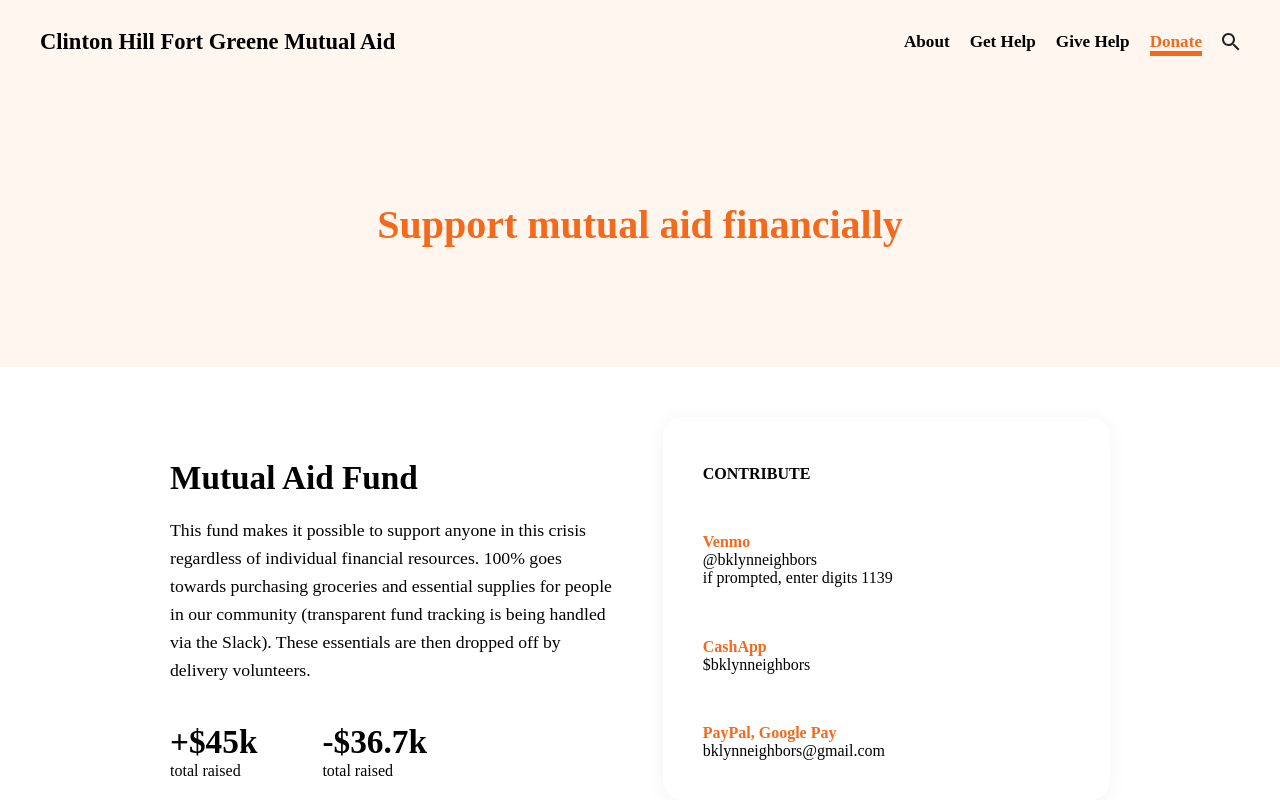
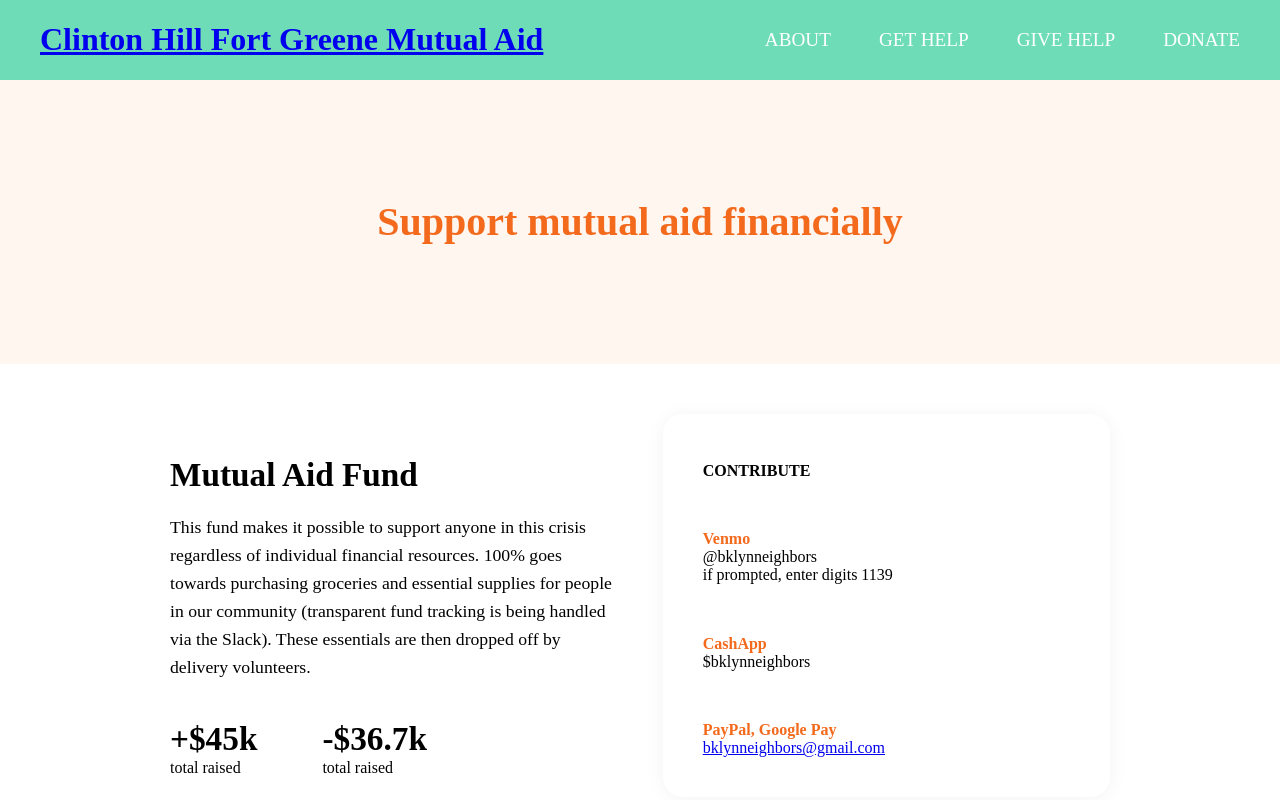
Before and after one commit to RodEsp/chfgma.org, a React (Create React App) app: page /donate in a window 1280 px wide. Built offline with nearby package versions, Linux system fonts and the light colour scheme; a web font is replaced by a local one.

Commit message:
basic responsive sticky nav

```diff
--- a/src/components/layout/Header.css
+++ b/src/components/layout/Header.css
@@ -1,4 +1,232 @@
-.header {
+/* Mobile First */
+/* navigation styles start here */
+
+header {
+    /* TODO: Dynamic background color */
+    background: var(--background);
+    text-align: center;
+    position: sticky;
+    z-index: 9999;
+    width: 100%;
+}
+
+header.about {
+    background: var(--background-about);
+}
+
+header.get-help {
+    background: var(--background-get-help);
+}
+
+header.give-help {
+    background: var(--background-give-help);
+}
+
+header.donate {
+    background: var(--background-donate);
+}
+
+.nav-toggle {
+    display: none;
+}
+
+.nav-toggle-label {
+    position: absolute;
+    top: 0;
+    /* top: 9%; */
+    left: 0;
+    margin-left: 1em;
+    height: 100%;
+    display: flex;
+    align-items: center;
+    cursor: pointer;
+}
+
+/* TODO: Use this same logic to create that bottom line for the nav links */
+.nav-toggle-label span,
+.nav-toggle-label span::before,
+.nav-toggle-label span::after
+{
+    position: relative;
+    display: block;
+    background: #ffffff;
+    height: 2px;
+    width: 2em;
+    border-radius: 2px;
+}
+
+.nav-toggle-label span::before,
+.nav-toggle-label span::after {
+    content: '';
+    position: absolute;
+}
+
+.nav-toggle-label span::before {
+    bottom: 7px;
+}
+
+.nav-toggle-label span::after {
+    top: 7px;
+}
+
+
+nav {
+    position: absolute;
+    text-align: left;
+    top: 100%;
+    left: 0;
+    width: 100%;
+    /* TOOD: make background color dynamic based on page */
+    background-color: var(--background);
+    /* Toggle Animation - collapse/expand */
+    transform: scale(1, 0);
+    transform-origin: top;
+    transition: transform 400ms ease-in-out;
+}
+
+nav ul {
+    margin: 0;
+    padding: 0;
+    list-style: none;
+}
+
+nav li {
+    margin-bottom: 1em;
+    margin-left: 1em;
+}
+
+nav a {
+    color: #ffffff;
+    text-decoration: none;
+    font-size: 1.2rem; /* TODO: change later? */
+    text-transform: uppercase;
+    /* Toggle Animation - Collapse */
+    opacity: 0;
+    transition: opacity 150ms ease-in-out;
+}
+
+nav a:hover {
+    /* TODO: change hover later */
+    color: #000;
+}
+
+/* The ~ looks for any preceding sibling, it doesn't have to be immediately after. */
+
+.nav-toggle:checked ~ nav {
+    /* Toggle Animation */
+    transform: scale(1, 1);
+}
+.nav-toggle:checked ~nav a {
+    /* Animation - Expand */
+    opacity: 1;
+    transition: opacity 250ms ease-in-out 250ms;
+}
+
+.logo.logo-long {
+    display: none;
+}
+
+@media screen and (min-width: 1260px) {
+    .logo.logo-long {
+        display: initial;
+    }
+    .logo.logo-short {
+        display: none;
+    }
+
+}
+
+/* Desktop Styles */
+@media screen and (min-width: 800px) {
+
+    header {
+        display: grid;
+        /* grid-template-columns: 1fr auto minmax(600px, 3fr) 1fr; */
+        grid-template-columns: minmax(10px, 40px) auto minmax(600px, 3fr) minmax(10px, 40px);
+    }
+
+    header nav {
+        background: none;
+    }
+    header.about nav {
+        background: var(--background-about);
+    }
+    header.get-help nav {
+        background: var(--background-get-help);
+    }
+    header.give-help nav {
+        background: var(--background-give-help);
+    }
+    header.donate nav {
+        background: var(--background-donate);
+    }
+
+    /* Logo */
+    .logo {
+        grid-column: 2 / 3;
+    }
+
+    .nav-toggle-label {
+        display: none;
+    }
+
+    /* nav */
+    nav {
+        /* The all takes off all the styles on the nav */
+        all: unset;
+        grid-column: 3/4;
+        display: flex;
+        justify-content: flex-end;
+        align-items: center;
+    }
+    nav ul {
+        display: flex;
+        justify-content: flex-end;
+    }
+    nav li {
+        margin-left: 3em;
+        margin-bottom: 0;
+    }
+    nav a {
+        opacity: 1;
+        position: relative;
+    }
+
+    nav a::after {
+        content: '';
+        display: block;
+        height: 5px;
+        /* TODO: change color to match page font color */
+        background: black;
+        position: absolute;
+        bottom: -.75em;
+        left: 0;
+        right: 0;
+        border-radius: 20px;
+
+        /* Animation */
+        transform: scale(0, 1);
+        transition: transform ease-in-out 250ms;
+    }
+
+    nav a:hover::after {
+        transform: scale(1,1);
+    }
+}
+
+
+
+
+
+
+
+
+
+
+
+
+
+/* .header {
     font-style: normal;
     background-color: transparent;
 }
@@ -57,4 +285,4 @@ a {
 .is-active.donate-link {
     color: #F36A1D;
     border-bottom: 5px solid #F36A1D;
-}
+} */
--- a/src/components/layout/Header.js
+++ b/src/components/layout/Header.js
@@ -6,6 +6,32 @@ import "./Header.css"
 import magnifyingGlassSVG from "../../assets/icons/icon-magnifying-glass.svg"
 
 // TODO: responsive header for mobile with hamburger
+
+function ResponsiveHeader() {
+  console.log("Responsive Header")
+
+  return (
+    <header className="responsive-header">
+      <h1 className="logo logo-long"><NavLink to="/" exact={true}>Clinton Hill Fort Greene Mutual Aid</NavLink></h1>
+      <h1 className="logo logo-short"><NavLink to="/" exact={true}>Mutual Aid</NavLink></h1>
+      <input type="checkbox" id="nav-toggle" className="nav-toggle"/>
+      <nav>
+        <ul>
+          <li><NavLink to="/" exact={true} className="about-link" activeClassName='is-active'>About</NavLink></li>
+          <li><NavLink to="/get-help" className="get-help-link" activeClassName='is-active'>Get Help</NavLink></li>
+          <li><NavLink to="/give-help" className="give-help-link" activeClassName='is-active'>Give Help</NavLink></li>
+          <li><NavLink to="/donate" className="donate-link" activeClassName='is-active'>Donate</NavLink></li>
+          {/* <li><NavLink to="/search" className="link"><img src={magnifyingGlassSVG} alt="search icon"/></NavLink></li> */}
+        </ul>
+      </nav>
+      <label for="nav-toggle" className="nav-toggle-label">
+        <span></span>
+      </label>
+    </header>
+  )
+}
+
+export default ResponsiveHeader;
 
 function Header() {
   console.debug("Header")
@@ -27,9 +53,9 @@ function Header() {
           <li className="home"><NavLink to="/" exact={true}>Clinton Hill Fort Greene Mutual Aid</NavLink></li>
           <li className="link"><NavLink to="/" exact={true} className="about-link" activeClassName='is-active'>About</NavLink></li>
           <li className="link"><NavLink to="/get-help" className="get-help-link" activeClassName='is-active'>Get Help</NavLink></li>
-          <li className="link"><NavLink to="/give-help"  className="give-help-link" activeClassName='is-active'>Give Help</NavLink></li>
+          <li className="link"><NavLink to="/give-help" className="give-help-link" activeClassName='is-active'>Give Help</NavLink></li>
           <li className="link"><NavLink to="/donate" className="donate-link" activeClassName='is-active'>Donate</NavLink></li>
-          <li className="link"><NavLink to="/" className="link"><img src={magnifyingGlassSVG} alt="search icon" style={{margin: "7px 0 0 0"}}/></NavLink></li>
+          <li className="link"><NavLink to="/" className="link"><img src={magnifyingGlassSVG} alt="search icon" style={{ margin: "7px 0 0 0" }} /></NavLink></li>
         </ul>
       </nav>
     </header>
@@ -42,7 +68,9 @@ Header.propTypes = {
   }),
 }
 
-export default  Header;
+
+
+
 
 function getColorScheme(pathname) {
   console.log("getColorScheme :::", pathname)
--- a/src/components/pages/Donate.css
+++ b/src/components/pages/Donate.css
@@ -2,7 +2,7 @@
     color: #F36A1D;
 }
 .donate-background-color {
-    background-color: #FFF6F0;;
+    background-color: #FFF6F0;
 }
 
 .stats-wrapper {
--- a/src/index.css
+++ b/src/index.css
@@ -1,31 +1,47 @@
-body {
-  /* font-family: -apple-system, BlinkMacSystemFont, 'Segoe UI', 'Roboto', 'Oxygen', */
-    /* 'Ubuntu', 'Cantarell', 'Fira Sans', 'Droid Sans', 'Helvetica Neue', */
-    /* sans-serif; */
-  -webkit-font-smoothing: antialiased;
-  -moz-osx-font-smoothing: grayscale;
-  font-family: "Montserrat";
-}
-
-code {
-  font-family: source-code-pro, Menlo, Monaco, Consolas, 'Montserrat',
-    monospace;
-}
 
 @font-face {
   font-family: 'Montserrat';
   src: local('Montserrat'), url(./fonts/Montserrat/Montserrat-Regular.ttf) format('truetype');
 }
 
-html,body
-{
+*, *::before, *::after {
+  box-sizing: border-box;
+}
+
+:root {
+  --background: rgba(85, 214, 170, .85);
+  --background-about: rgba(241, 253, 247, 1);
+  --font-color-about: rgba(0, 158, 120, 1);
+  --background-get-help: rgba(247, 246, 255, 1);
+  --font-color-get-help: rgba(67, 43, 250, 1);
+  --background-give-help: rgba(255, 242, 250, 1);
+  --font-color-give-help: rgba(214, 16, 135, 1);
+  --background-donate: rgba(255, 246, 240, 1);
+  --font-color-donate: rgba(243, 106, 29, 1);
+}
+
+html, body {
+  height: 100%;
+  width: 100%;
   margin: 0;
-  width: 100%;
-  height: 100%;
-  /* position: "fixed"; */
-  /* overflow: auto;
-  padding:0; */
   padding: 0;
   position: fixed;
   overflow-x: hidden;
 }
+
+body {
+  background: #ffffff;
+  font-family: 'Montserrat';
+  font-weight: 500;
+
+
+  -webkit-font-smoothing: antialiased;
+  -moz-osx-font-smoothing: grayscale;
+}
+
+.content {
+  /* height: 200vh; */
+  background-color: #ffffff;
+  /* display: grid; */
+  /* place-items: center; */
+}
```
Also changed, not shown: src/logo.svg (deleted).
